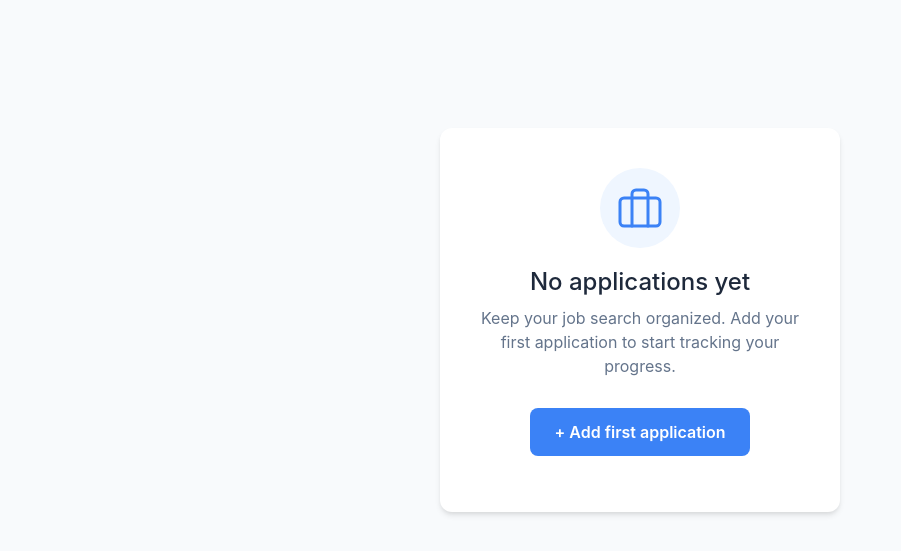
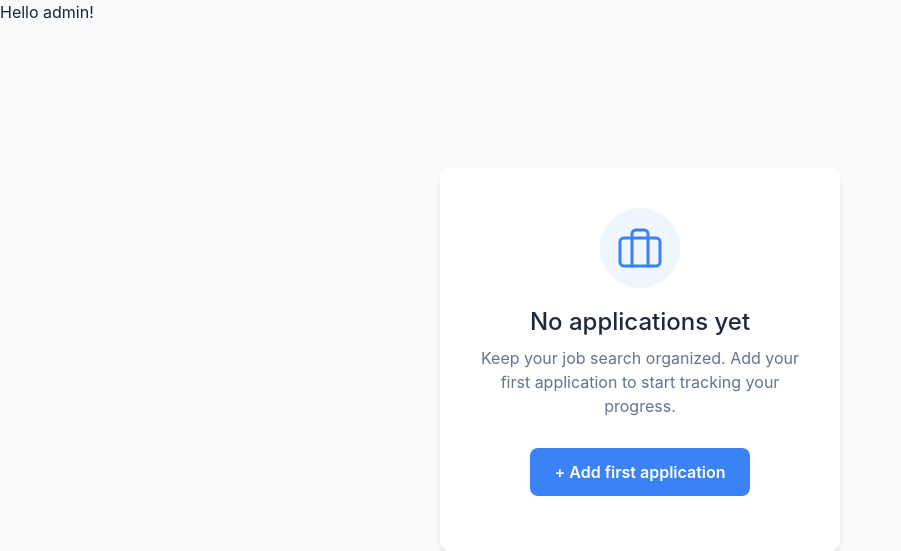
Before and after one commit to williamgrocha/job-application-tracker, a Flask app: page / in a window 1280 px wide. Shown: the part 74-625 px from the top of the page, without its empty margins (0-901 px from the left). Before the commit the page ends 589 px from the top, so only its background shows below. Run offline with Flask 3, Linux system fonts and the light colour scheme; the visitor is signed in with stand-in values (Sample User, id 1); data that the repository does not hold is empty.

Commit message:
feat: personalize index-empty page with username greeting and update title

```diff
--- a/app.py
+++ b/app.py
@@ -32,6 +32,9 @@ CATEGORIES = [
     "On-site"
 ]
 
+# Username
+USERNAME = "admin"
+
 # Valid Statuses
 STATUSES = [
     "Saved",
@@ -59,7 +62,7 @@ def index():
     applications_closed = res.fetchall() # Store the second query return
     conn.close() # Close the connection to avoid DB locking issues
     if not applications and not applications_closed:
-        return render_template("index-empty.html") # When Users has no applications
+        return render_template("index-empty.html", username=USERNAME) # When Users has no applications
     else:
         if not applications:
             return render_template("index.html", closed=applications_closed) # When User has only closed applications
@@ -289,8 +292,8 @@ def register():
         cursor.execute("SELECT * FROM users WHERE username = ?", (username,))
         new_user = cursor.fetchone()
         session["user_id"] = new_user["id"]
-
         conn.close()
+        USERNAME = username
 
         flash("Registration successful!", "success")
         return redirect("/")
--- a/templates/index-empty.html
+++ b/templates/index-empty.html
@@ -13,7 +13,7 @@
 
         <link href="/static/styles.css" rel="stylesheet">
 
-        <title>New Application</title>
+        <title>Hello, {{ username }}!</title>
 
     </head>
 
@@ -39,6 +39,9 @@
         </nav>
 
         <main>
+    <div>
+        <p>Hello {{ username }}!</p>
+    </div>
     <div class="empty-state-container">
         <div class="empty-state-card">
             <div class="icon-circle">
```
